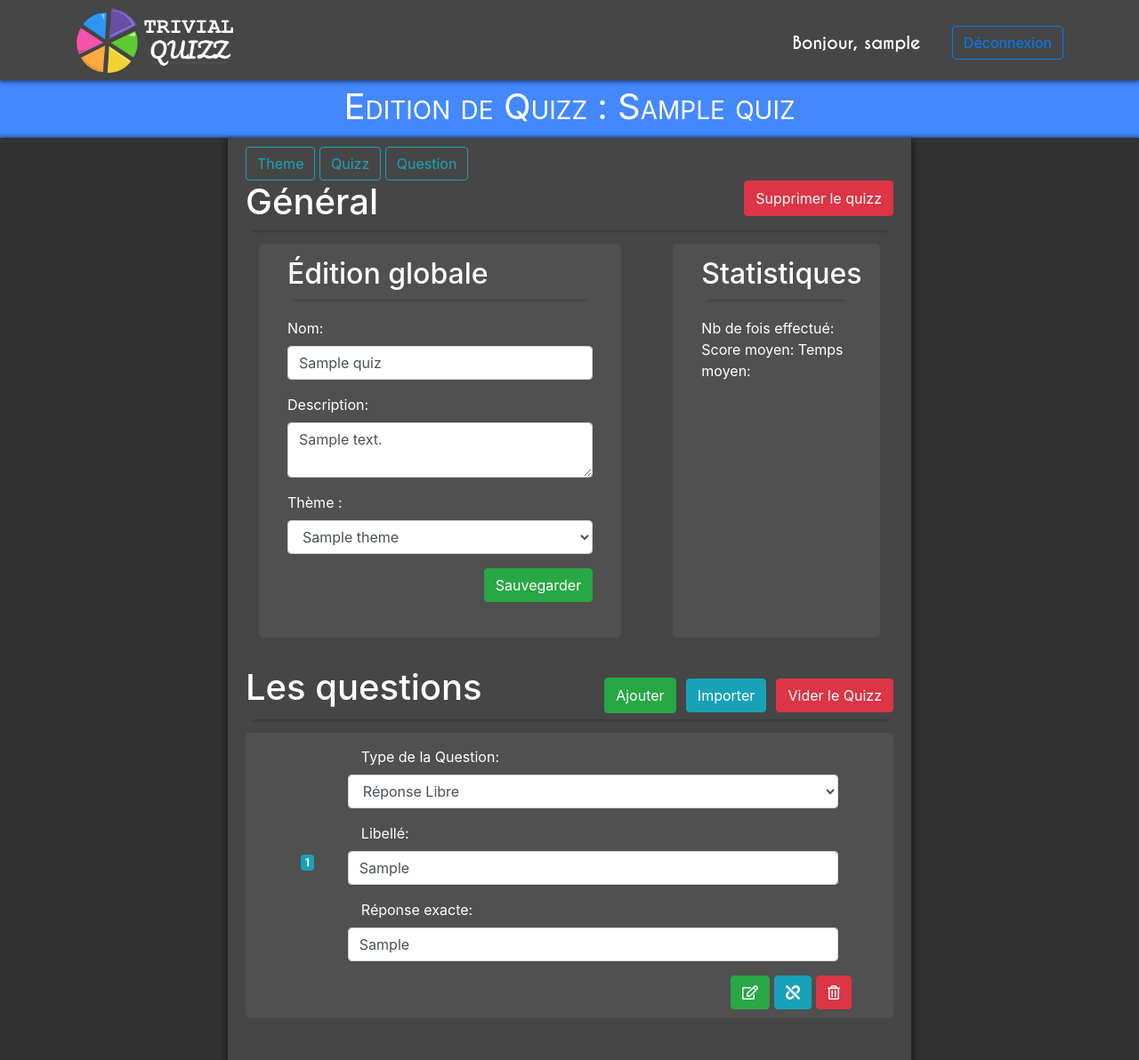
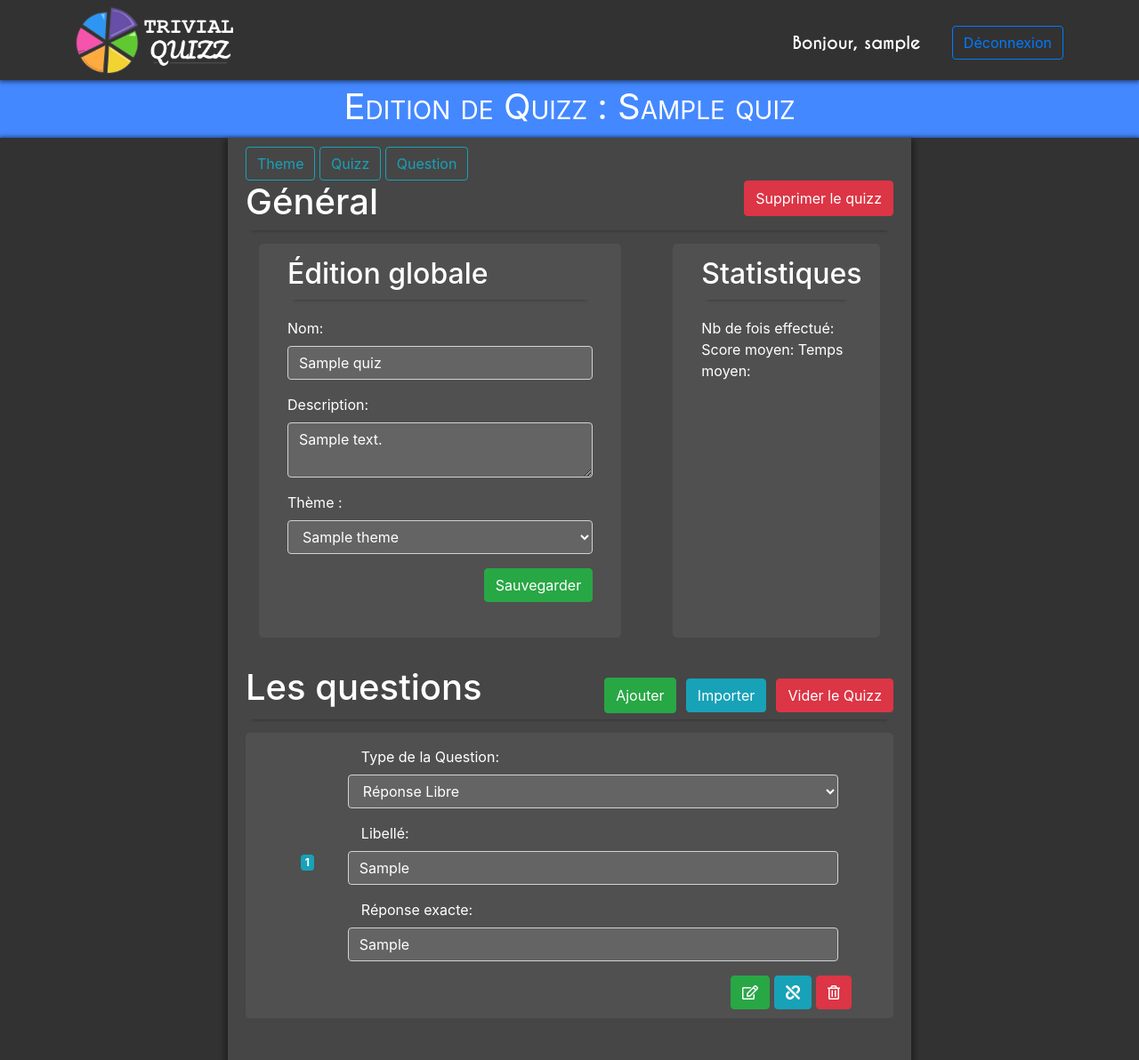
Before and after one commit to RomainBnfn/TrivialQuizz, a PHP site: page /admin/quizz-edit.php?id=1 in a window 1280 px wide. Shown: the whole page at 89% size. Run offline with PHP 8.4, Linux system fonts and the light colour scheme; the visitor is signed in with stand-in values (Sample User, id 1); tables that the repository leaves empty hold one stand-in row (values such as "Sample post"); some libraries are stand-ins or nearby versions.

Commit message:
ICO et Css

```diff
--- a/trivialquizz/admin/modals/question-create.php
+++ b/trivialquizz/admin/modals/question-create.php
@@ -1,7 +1,7 @@
 <!-- Les modals (Pop-up)-->
 <div class="modal fade" id="modalCreationQuestion" tabindex="-1" role="dialog" aria-labelledby="modalCreationQuestion" aria-hidden="true">
   <div class="modal-dialog modal-lg modal-dialog-centered" role="document">
-    <div class="modal-content">
+    <div class="modal-content modal-dark">
 
       <div class="modal-header" style="background-color: #64ae64; color: white;">
         <h5 class="modal-title" id="exampleModalLongTitle">Création de Question</h5>
@@ -40,7 +40,7 @@
               <i class="far fa-question-circle" style="color: #339af0;"></i>
               Intitulé de la question :
             </label>
-            <input type="text" class="form-control" name="intituleQuestion" id="intituleQuestion" placeholder="Entrez l'intitulé de la Question !" required/>
+            <input type="text" class="input-dark form-control" name="intituleQuestion" id="intituleQuestion" autocomplete="off" placeholder="Entrez l'intitulé de la Question !" required/>
           </div>
 
           <hr/> <!-- ======================================================= -->
@@ -52,7 +52,7 @@
               <i class="far fa-check-circle" style="color: #51cf66;"></i>
               Réponse correcte :
             </label>
-            <input type="text" class="form-control" name="reponseLibre_correcte" id="reponseLibre_correcte" placeholder="Entrez cette fameuse réponse !" required/>
+            <input type="text" class="input-dark form-control" name="reponseLibre_correcte" id="reponseLibre_correcte" autocomplete="off" placeholder="Entrez cette fameuse réponse !" required/>
             <small id="reponseLibre_correcte_help" class="form-text text-muted">Cette réponse devra être indiquée à la lettre près.</small>
           </div>
 
--- a/trivialquizz/admin/quizz-edit.php
+++ b/trivialquizz/admin/quizz-edit.php
@@ -83,7 +83,7 @@
                 <label for="editGeneral_Nom" class="form-label">
                   Nom:
                 </label>
-                <input id="editGeneral_Nom" type="text" class="form-control" name="nom" placeholder="Entrez le nom de la Question !" value="<?= $_QUIZZ["nom"] ?>" required/>
+                <input id="editGeneral_Nom" type="text" class="input-dark form-control" name="nom" placeholder="Entrez le nom de la Question !" value="<?= $_QUIZZ["nom"] ?>" required/>
                 <div id="errorGeneral_Nom" class="invalid-feedback">
                   Ce nom est déjà utilisé !
                 </div>
@@ -93,17 +93,17 @@
                 <label for="editGeneral_Desc" class="form-label">
                   Description:
                 </label>
-                <textarea id="editGeneral_Desc" type="text" class="form-control" name="desc" placeholder="Entrez le nom de la Question !" required><?= $_QUIZZ["desc"] ?></textarea>
+                <textarea id="editGeneral_Desc" type="text" class="input-dark form-control" name="desc" placeholder="Entrez le nom de la Question !" required><?= $_QUIZZ["desc"] ?></textarea>
               </div>
 
               <div class="form-group">
                 <label for="editGeneral_Theme" name="id_theme" class="form-label">Thème :</label>
-                <select class="form-control" id="editGeneral_Theme" name="id_theme">
+                <select class="input-dark form-control" id="editGeneral_Theme" name="id_theme">
                   <?php
                   foreach (getAllThemesInfos($bdd) as $_THEME)
                   {
                   ?>
-                    <option value="<?= $_THEME["id"] ?>"><?= $_THEME["nom"] ?></option>
+                    <option value="<?= $_THEME["id"] ?>" <?php if($_THEME["id"] == $_QUIZZ["id_theme"]) {echo"selected"; }?>><?= $_THEME["nom"] ?></option>
                   <?php
                   }
                   ?>
@@ -114,7 +114,7 @@
               <input type="hidden" name="id" value="<?= $_QUIZZ["id"] ?>" />
 
               <input id="formGeneral_Button"  class="btn btn-success float-right" value="Sauvegarder" type="submit" />
-              <span id="infoGeneral_Button" style="color: green; visibility: hidden;"> Les modifications ont été prises en compte !</span>
+              <span id="infoGeneral_Button" style="color: #55FF55; visibility: hidden;"> Les modifications ont été prises en compte !</span>
             </form>
 
           </div>
@@ -160,6 +160,7 @@
           <?php
             if (empty($_QUESTIONS) || $_QUESTIONS == null )
             {
+              $nbQuestions = 0;
               echo "Ce quizz n'a aucune question ! Pensez à en rajouter !";
             }
             else
@@ -198,7 +199,7 @@
                             <label for="editGene" name="id_theme" class="col form-label">
                               Type de la Question:
                             </label>
-                            <select class="form-control" id="editGene" name="id_theme">
+                            <select class="input-dark form-control" id="editGene" name="id_theme">
                             <option value="e">Réponse Libre</option>
                               <option value="t">QCM</option>
                             </select>
@@ -208,7 +209,7 @@
                             <label for="libelle" class="col form-label">
                               Libellé:
                             </label>
-                            <input id="editQuestion_LibelleN<?= $_QUESTION["id"] ?>" name="libelle" type="text" class="form-control" name="nom" placeholder="Entrez le nom de votre Quizz !" autocomplete="off" value="<?= $_QUESTION["lib"] ?>" required/>
+                            <input id="editQuestion_LibelleN<?= $_QUESTION["id"] ?>" name="libelle" type="text" class="input-dark form-control" name="nom" placeholder="Entrez le nom de votre Quizz !" autocomplete="off" value="<?= $_QUESTION["lib"] ?>" required/>
                           </div>
                           <div ><!-- REPONSES -->
                             <?php
@@ -220,7 +221,7 @@
                                   <label for="libelle" class="col form-label">
                                     Réponse exacte:
                                   </label>
-                                  <input id="editQuestion_ReponseN<?= $_REPONSE["id"] ?>" name="reponse" type="text" class="form-control" name="nom" placeholder="Entrez le nom de votre Quizz !" autocomplete="off" value="<?= $_REPONSE["lib"] ?>" required/>
+                                  <input id="editQuestion_ReponseN<?= $_REPONSE["id"] ?>" name="reponse" type="text" class="input-dark form-control" name="nom" placeholder="Entrez le nom de votre Quizz !" autocomplete="off" value="<?= $_REPONSE["lib"] ?>" required/>
                                 </div>
                                 <?php
                               }
@@ -268,7 +269,9 @@
 
     var listeNoms = <?=json_encode(getAllQuizzNames($bdd))?>,
         nameQuizz = <?=json_encode($_QUIZZ["nom"])?>,
-        tableauQuestionOrder = <?= json_encode($tableauQuestionOrder) ?>,
+        <?php if($nbQuestions>0){?>
+          tableauQuestionOrder = <?=json_encode($tableauQuestionOrder)?>,
+        <?php }?>
         nbQuestions = <?= $nbQuestions ?>;
 
     listeNoms = listeNoms.filter(function(value, index, arr){ return value != nameQuizz;});
@@ -284,18 +287,15 @@
         moveQuestion(1, idQuizz, id, pos);
         return false
       };
+      flecheUp.style.display = "block";
+      flecheDown.style.display = "block";
       if(pos == 1)
       {
         flecheUp.style.display = "none";
-        flecheDown.style.display = "block";
       }
       if (pos == nbQuestions)
       {
         flecheDown.style.display = "none";
-      }
-      else if(pos != 1) {
-        flecheUp.style.display = "block";
-        flecheDown.style.display = "block";
       }
     }
 
--- a/trivialquizz/admin/theme-edit.php
+++ b/trivialquizz/admin/theme-edit.php
@@ -83,7 +83,7 @@
                 <label for="formGeneralNom" class="form-label">
                   Nom:
                 </label>
-                <input id="formGeneralNom" type="text" class="col form-control" name="nom" value="<?= $_THEME["nom"] ?>" placeholder="Entrez le nom de votre Thème !" value="<?= $_QUIZZ["nom"] ?>" required/>
+                <input id="formGeneralNom" type="text" class="input-dark col form-control" name="nom" value="<?= $_THEME["nom"] ?>" placeholder="Entrez le nom de votre Thème !" value="<?= $_QUIZZ["nom"] ?>" required/>
                 <div id="errorGeneral_Nom" class="invalid-feedback">
                   Ce nom est déjà utilisé !
                 </div>
@@ -93,7 +93,7 @@
                 <label for="editGeneral_Desc" class="form-label">
                   Description:
                 </label>
-                <textarea id="editGeneral_Desc" type="text" class="col form-control" name="desc" rows="5" placeholder="Entrez la description de votre Thème !" required><?= $_THEME["desc"] ?></textarea>
+                <textarea id="editGeneral_Desc" type="text" class="input-dark col form-control" name="desc" rows="5" placeholder="Entrez la description de votre Thème !" required><?= $_THEME["desc"] ?></textarea>
               </div>
 
               <div class="form-group">
@@ -107,7 +107,7 @@
               <input type="hidden" name="id" value="<?= $_THEME["id"] ?>" />
 
               <input id="formGeneral_Button"  class="btn btn-success float-right" value="Sauvegarder" type="submit" />
-              <span id="succedGeneral_Message" style="color: green; visibility: hidden;"> Les modifications ont été prises en compte !</span>
+              <span id="succedGeneral_Message" style="color: #55FF55; visibility: hidden;"> Les modifications ont été prises en compte !</span>
             </form>
 
           </div>
--- a/trivialquizz/admin/theme.php
+++ b/trivialquizz/admin/theme.php
@@ -23,6 +23,7 @@
   <title>Panel d'Admin</title>
   <?php require_once "../include/header.html"?>
   <link rel="stylesheet" href="../css/cards.css" />
+  <link rel="stylesheet" href="../css/modal.css" />
 </head>
 <body>
   <?php require_once "../include/navbar.php"?>
--- a/trivialquizz/css/cards.css
+++ b/trivialquizz/css/cards.css
@@ -14,8 +14,11 @@
 .card{
   min-width: 100%;
   margin-bottom: 25px;
-  box-shadow: 2px 2px 3px 1px rgba(0, 0, 0, .2);
+  box-shadow: 2px 2px 3px 1px rgba(0, 0, 0, .25);
   color: black !important;
+}
+.card:hover{
+  box-shadow: 1px 1px 1px 1px rgba(0, 0, 0, .1);
 }
 
 /* medium screen */
--- a/trivialquizz/css/modal.css
+++ b/trivialquizz/css/modal.css
@@ -4,3 +4,10 @@
  background-color: #5cb85c !important;
  color: white !important;
 }
+.modal-dark{
+  color: white !important;
+  background-color: rgb(70,70,70) !important;
+}
+.modal-custom{
+
+}
--- a/trivialquizz/css/style-base.css
+++ b/trivialquizz/css/style-base.css
@@ -41,13 +41,14 @@
 {
   text-decoration: none;
 }
-nav {
-  box-shadow: 0px 1px 5px 1px rgba(0, 0, 0, .55);
-  background-color: rgb(70,70,70) !important;
-  height: var(--navbar-height);
+/* INPUTS */
+.input-dark{
+  background-color: rgb(100,100,100) !important;
+  color: white !important;
 }
-html{
-  margin-top: var(--navbar-height);
+.input-dark::placeholder {
+  color: rgb(210,210,210) !important;
+  opacity: 1 !important;
 }
 /*** Multi usage ***/
 .center
@@ -68,12 +69,21 @@ html{
 	background-color: #48f;
 	color: white;
 }
+nav {
+  box-shadow: 0px 1px 5px 1px rgba(0, 0, 0, .55);
+  background-color: rgb(50,50,50) !important;
+  height: var(--navbar-height);
+}
+html{
+  margin-top: var(--navbar-height);
+}
 .cadre-global{
 	box-shadow: 0px 0px 5px 1px rgba(0, 0, 0, .55);
 	display: flex;
 	width: auto;
 	justify-content: center;
   background-color: rgb(50,50,50);
+  min-height: calc(100vh - 1.7*var(--navbar-height));
 }
 body{
   background-color: rgb(50,50,50) !important;
@@ -85,6 +95,7 @@ body{
 	padding: 10px 20px 15px 20px;
   background-color: rgb(70,70,70);
   color: white;
+  min-height: calc(100vh - 1.7*var(--navbar-height));
 }
 .titre1, .titre2{
 	display: flex;
--- a/trivialquizz/include/header.html
+++ b/trivialquizz/include/header.html
@@ -1,4 +1,5 @@
 <link rel="stylesheet" href="/trivial/trivialquizz/css/style-base.css">
+<link rel="icon" type="image/x-icon" href="/trivial/trivialquizz/image/ico.ico" />
 <meta charset="utf-8">
 <meta http-equiv="X-UA-Compatible" content="IE=edge">
 <link rel="stylesheet" href="https://stackpath.bootstrapcdn.com/bootstrap/4.1.3/css/bootstrap.min.css" integrity="sha384-MCw98/SFnGE8fJT3GXwEOngsV7Zt27NXFoaoApmYm81iuXoPkFOJwJ8ERdknLPMO" crossorigin="anonymous">
```
Also changed, not shown: trivialquizz/admin/modals/quizz-create.php (+5 -4 lines), trivialquizz/admin/modals/theme-create.php (+9 -5 lines), trivialquizz/admin/question.php (+5 -6 lines), trivialquizz/admin/quizz.php (+16 -2 lines), trivialquizz/image/ico.ico (added).
